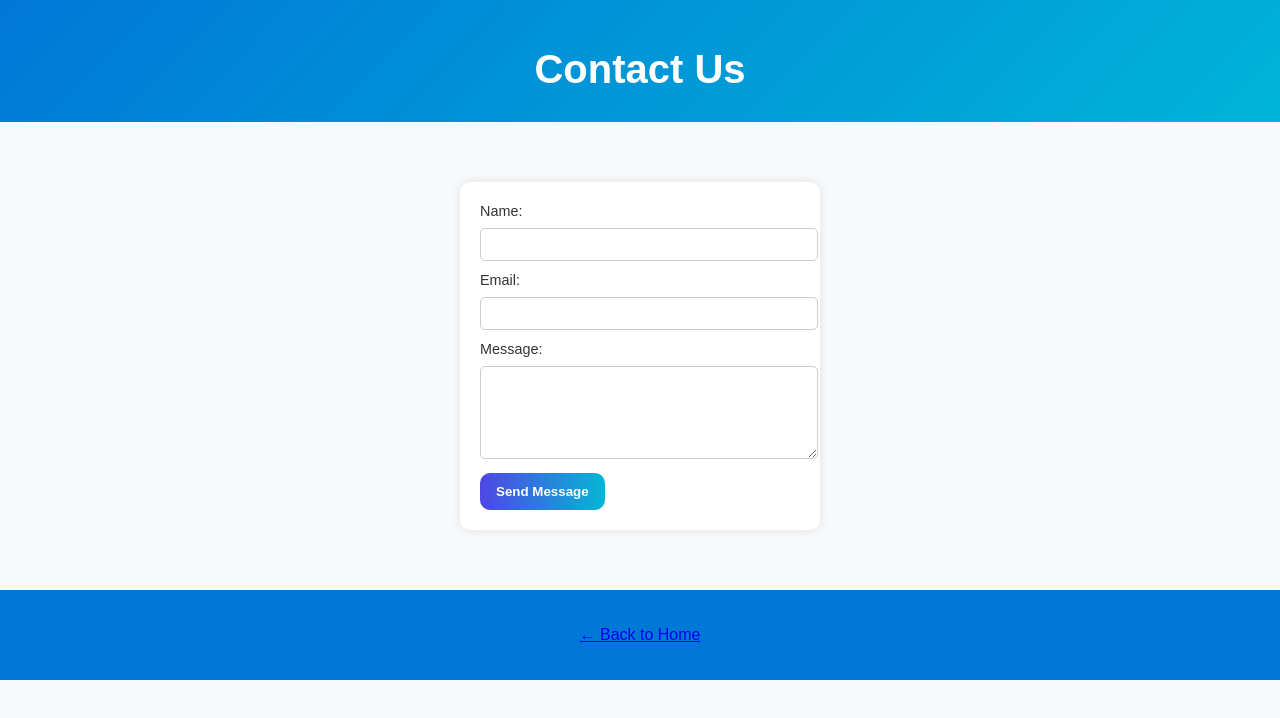
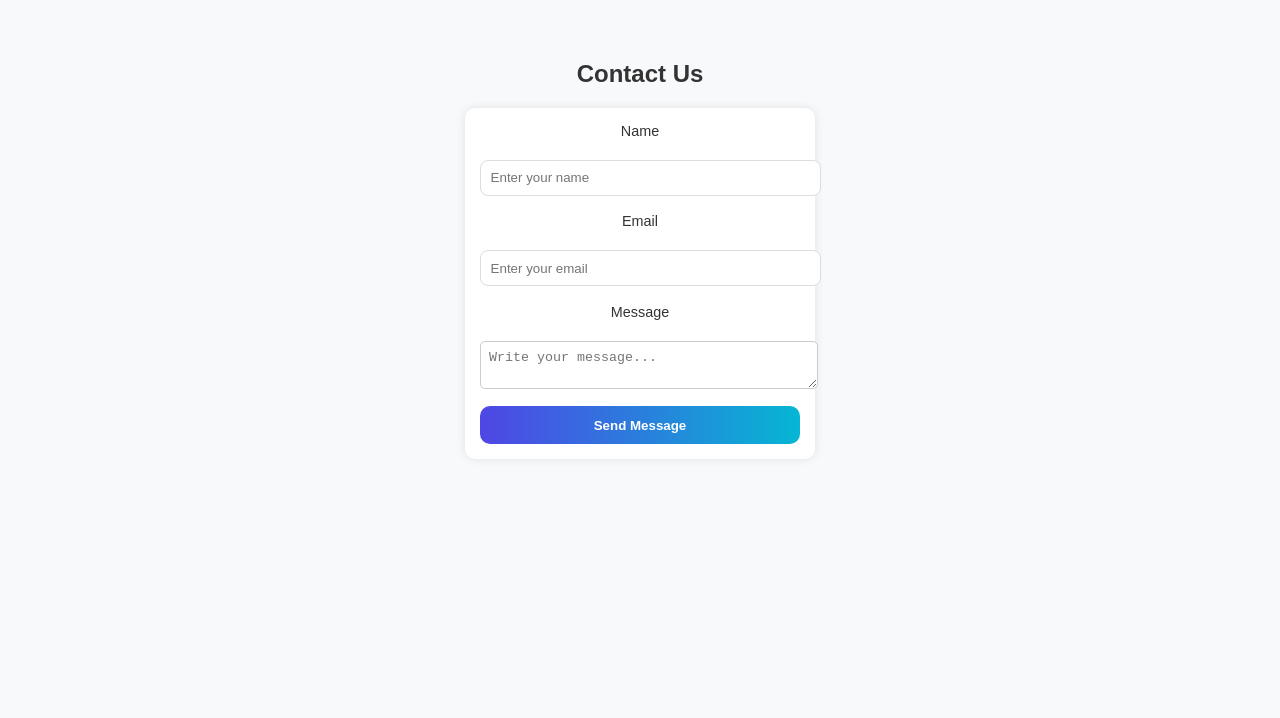
Before and after one commit to ritikjatav7828-create/my-website, a plain HTML site: page contact.html in a window 1280 px wide. Drawn offline with Linux system fonts and the light colour scheme.

Commit message:
Update contact.html

```diff
--- a/contact.html
+++ b/contact.html
@@ -7,27 +7,22 @@
   <link rel="stylesheet" href="style.css" />
 </head>
 <body>
-  <header>
-    <h1>Contact Us</h1>
-  </header>
+  <section class="contact">
+    <h2>Contact Us</h2>
+    <form id="contactForm">
+      <label>Name</label>
+      <input type="text" name="name" placeholder="Enter your name" required />
 
-  <main>
-    <form action="#" method="post" class="contact-form">
-      <label for="name">Name:</label>
-      <input type="text" id="name" name="name" required />
+      <label>Email</label>
+      <input type="email" name="email" placeholder="Enter your email" required />
 
-      <label for="email">Email:</label>
-      <input type="email" id="email" name="email" required />
-
-      <label for="message">Message:</label>
-      <textarea id="message" name="message" rows="5" required></textarea>
+      <label>Message</label>
+      <textarea name="message" placeholder="Write your message..." required></textarea>
 
       <button type="submit">Send Message</button>
     </form>
-  </main>
+  </section>
 
-  <footer>
-    <p><a href="index.html">← Back to Home</a></p>
-  </footer>
+  <script src="script.js"></script>
 </body>
 </html>
```
